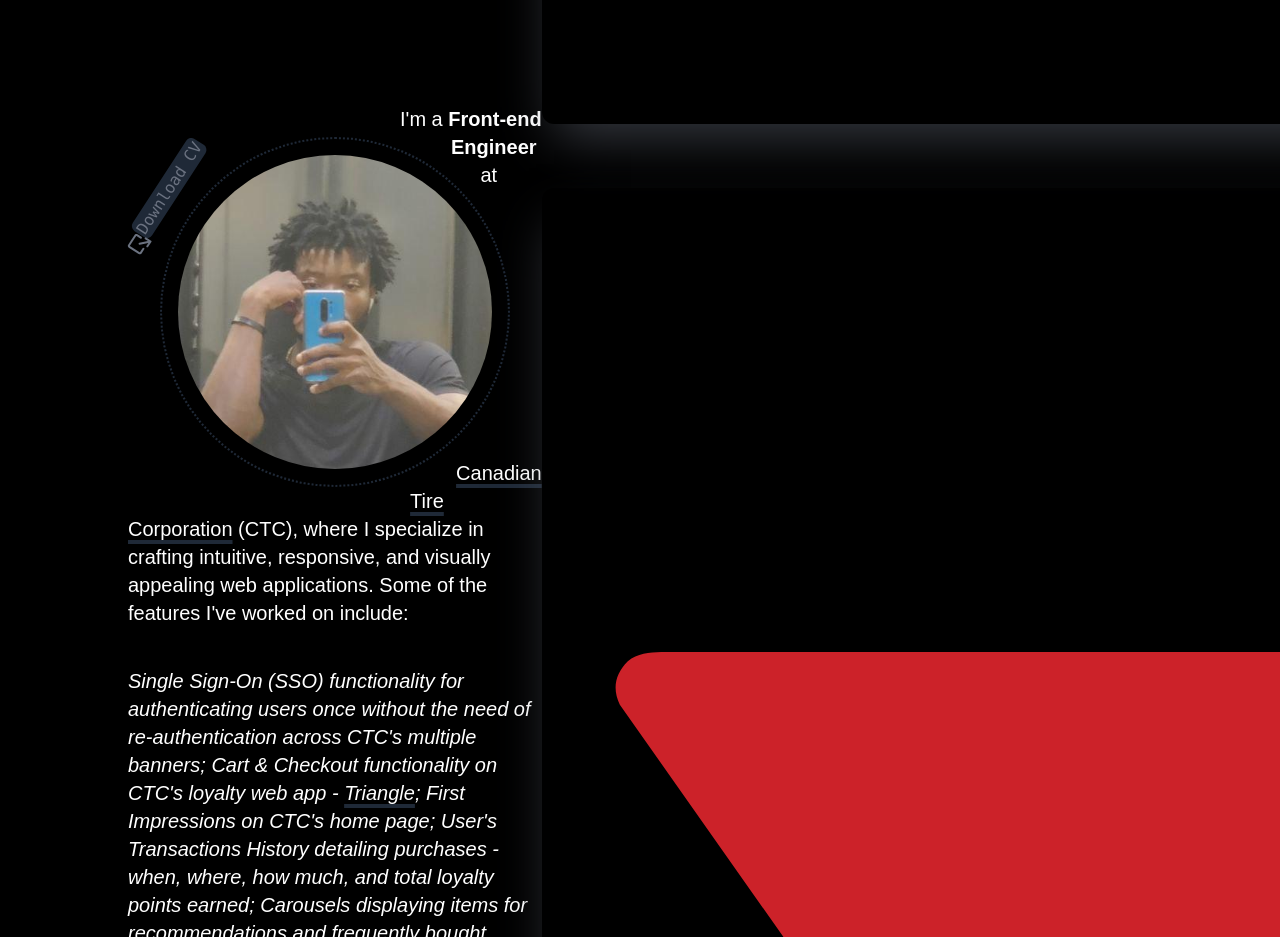
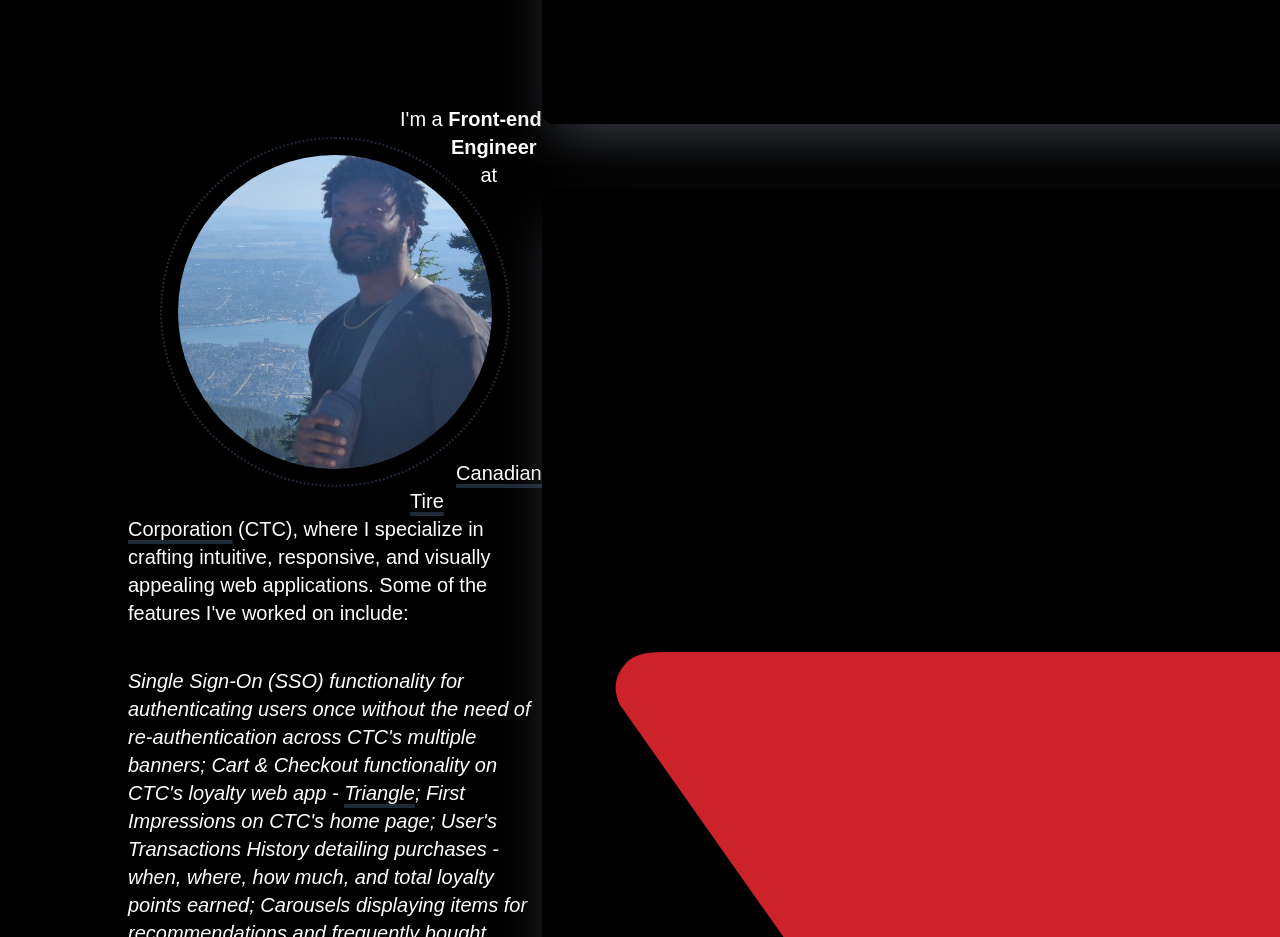
Before and after one commit to iceicles/portfolio, a Next.js app: page /about-me in a window 1280 px wide. Shown: the part 2300-3237 px from the top of the page. Built offline with nearby package versions, Linux system fonts and the light colour scheme.

Commit message:
changes to about me page

```diff
--- a/app/about-me/page.tsx
+++ b/app/about-me/page.tsx
@@ -85,7 +85,7 @@ export default function About() {
 
   return (
     <>
-      <div className='flex flex-col lg:flex-row justify-evenly'>
+      <div className='flex flex-col lg:flex-row justify-evenly relative'>
         <MainSection />
         <TimelineSection showModal={onModalClick} />
       </div>
--- a/containers/home-page/hero-section/ProfilePic/ProfilePicture.tsx
+++ b/containers/home-page/hero-section/ProfilePic/ProfilePicture.tsx
@@ -9,15 +9,15 @@ interface ProfilePicProps {
 export const ProfilePicture: FC<ProfilePicProps> = ({ additionalClass }) => {
   return (
     <div>
-      <a download href='/Resume.pdf' className='relative'>
+      <a download href='/Resume.pdf'>
         <Image
           className={`p-4 rounded-[50%] border-dotted border-2 hover:animate-bounce2 border-gray-800 ${additionalClass}`}
-          src='/profilepic.png'
-          alt='Moses Umogbai'
+          src='/profile-pic.jpg'
+          alt='Moses'
           width={350}
           height={350}
         />
-        <pre className='absolute -rotate-[57deg] top-[2vh] bottom-[-15vh] md:top-[6vh] lg:top-[8vh] text-gray-500'>
+        <pre className='absolute h-fit -rotate-[57deg] top-[40px] left-[10px] sm:top-[60px] sm:left-[55px] md:top-[65px] md:left-[65px] lg:top-[90px] lg:left-[unset] text-gray-500'>
           <span className='absolute rotate-90 top-[5px] left-[-20px]'>
             <Arrow />
           </span>
@@ -27,3 +27,8 @@ export const ProfilePicture: FC<ProfilePicProps> = ({ additionalClass }) => {
     </div>
   );
 };
+
+// this works -
+// absolute h-fit -rotate-[57deg] top-[35px] left-[10px] sm:top-[45px] sm:left-[35px] md:top-[50px] md:left-[50px] lg:top-[90px] lg:left-[unset] text-gray-500
+
+// absolute -rotate-[57deg] top-[2vh] bottom-[-15vh] md:top-[6vh] lg:top-[8vh] text-gray-500
```
Also changed, not shown: public/profile-pic.jpg (added), public/profilepic.png (deleted).
